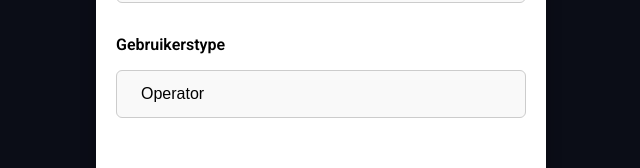
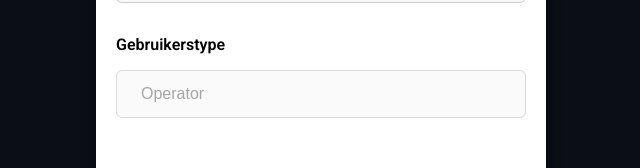
Before and after one commit to Th3Bl0ndG0d/WebBasedJobEditor, a React (Vite) app: page /profile/register in a window 1280 px wide. Shown: the part 424-592 px from the top of the page, without its empty margins (319-959 px from the left). Built offline with nearby package versions, Linux system fonts and the light colour scheme.

Commit message:
laatste wijzigingen voor de merge

```diff
--- a/src/pages/profile/Profile.jsx
+++ b/src/pages/profile/Profile.jsx
@@ -242,7 +242,7 @@ function Profile({ mode = 'edit' }) {
                                 id="userType"
                                 value={userType}
                                 handleChange={setUserType}
-                                disabled={!isAdmin && isEditMode}
+                                disabled={!isAdmin}
                                 options={[
                                     { value: "operator", label: "Operator" },
                                     { value: "beheerder", label: "Beheerder" },
```
Also changed, not shown: 1 other file (tests, documents, lock files or other folders).
